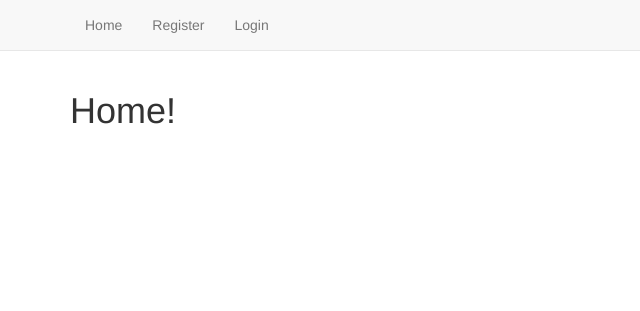
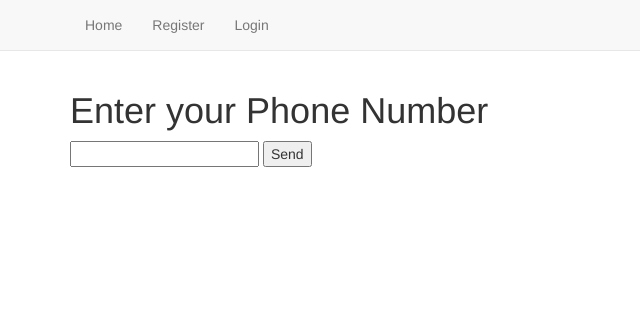
Before and after one commit to pedrampd/sms_Register_login, a Django app: page / in a window 1280 px wide. Shown: the top 311 px of the page, without its empty margins (0-640 px from the left). Run offline with Django 3.2, Linux system fonts and the light colour scheme; some libraries are stand-ins or nearby versions.

Commit message:
index page fixed

```diff
--- a/account/views.py
+++ b/account/views.py
@@ -11,23 +11,23 @@ from django.contrib.auth.decorators import login_required
 # Create your views here.
 def register(request):
     registered = False
-
+    phone = request.session['phone']
     form = RegisterForm()
     if request.method == 'POST':
         form = RegisterForm(data=request.POST)
         if form.is_valid():
-            # TODO send an sms to confirm
 
             user = form.save(commit=False)
             user.set_password(user.password)
-            request.session['phone'] = user.phone
+
             request.session['password'] = user.password
             return redirect('verify')
 
-    return render(request,'account/Register.html',context={'form1':form})
+    return render(request,'account/Register.html',context={'form1':form,'phone':phone})
 
 def user_login(request):
     lform = LoginForm()
+    session_phone = request.session['phone']
     if request.method == 'POST':
         phone = request.POST.get('phone')
         password = request.POST.get('password')
@@ -41,15 +41,21 @@ def user_login(request):
             else:
                 return HttpResponse("Your account is not active.")
         else:
-            print("Someone tried to login and failed.")
-            print("They used phone number : {} and password: {}".format(phone,password))
             return HttpResponse("Invalid login details supplied.")
 
     else:
-        #Nothing has been provided for username or password.
-        return render(request, 'account/login2.html', context={'form':lform})
+        return render(request, 'account/login2.html', context={'form':lform,'phone':session_phone } )
 
 def index(request):
+    if request.method == 'POST':
+        request.session['phone'] = request.POST['phone']
+        phone = request.POST['phone']
+
+        if User.objects.filter(phone=phone):
+            return redirect('login')
+        else:
+            return redirect('register')
+
     return render(request,'account/index.html')
 
 @is_registered
--- a/templates/account/index.html
+++ b/templates/account/index.html
@@ -1,4 +1,12 @@
 {% extends 'account/base.html' %}
 {% block body_block %}
-<h1>Home!</h1>
+    <h1> Enter your Phone Number</h1>
+<form  method="post" action="{% url 'index' %}">
+
+    {% csrf_token %}
+    <input type="text" name="phone">
+    <input type="submit" value="Send">
+
+
+</form>
 {% endblock %}
--- a/templates/account/login2.html
+++ b/templates/account/login2.html
@@ -1,7 +1,11 @@
 {% extends 'account/base.html' %}
 {% block body_block %}
 <form  method="post">
-    {{ form.as_p }}
+    <label for="phone">Phone:</label>
+    <input type="text" name="phone" value="{{ phone }}"><br>
+
+    <label for="password">Password:</label>
+    <input type="password" name="Password" ><br>
     {% csrf_token %}
     <input type="submit" value="Login">
 </form>
```
Also changed, not shown: templates/account/Register.html (+7 -1 lines), db.sqlite3.
